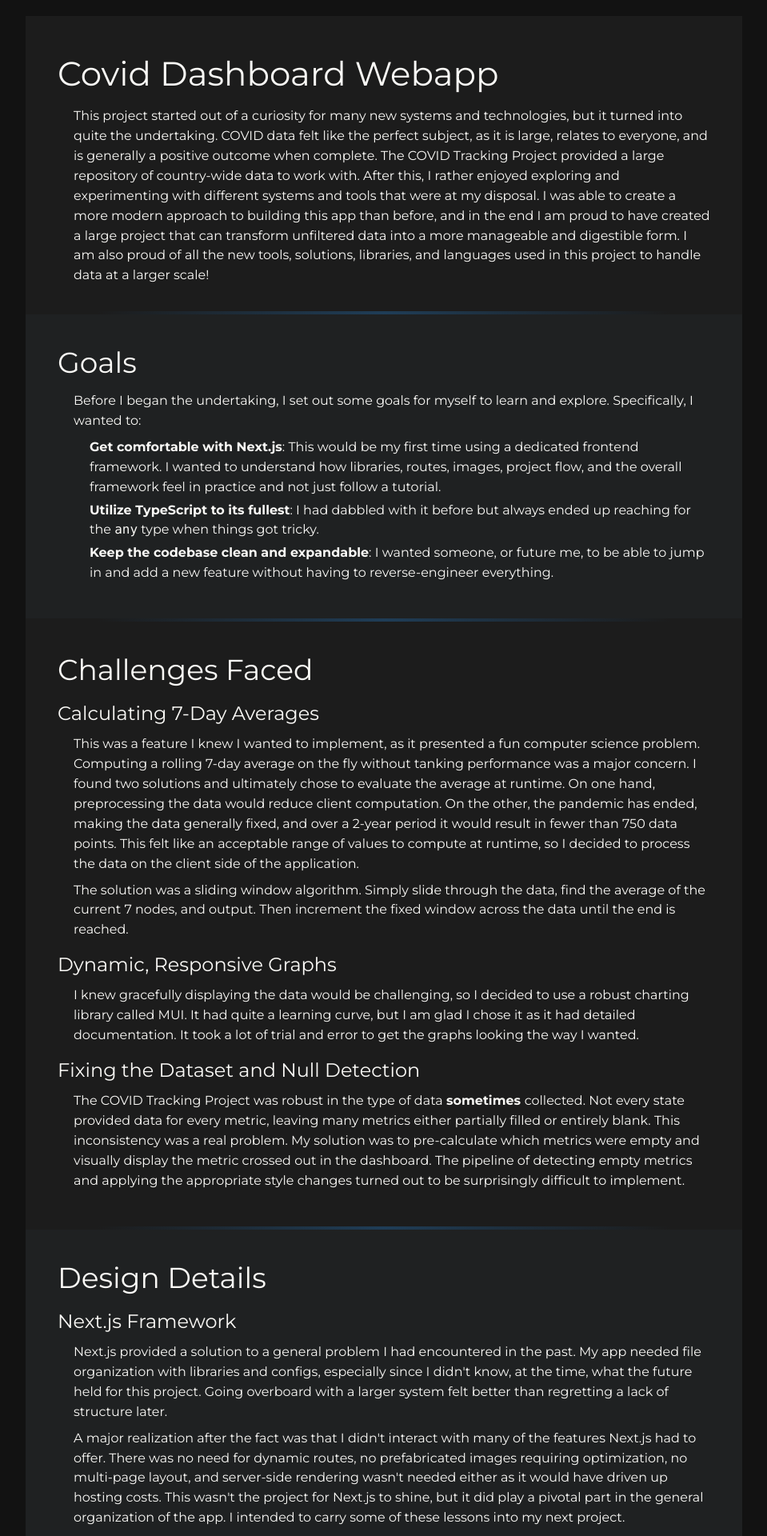
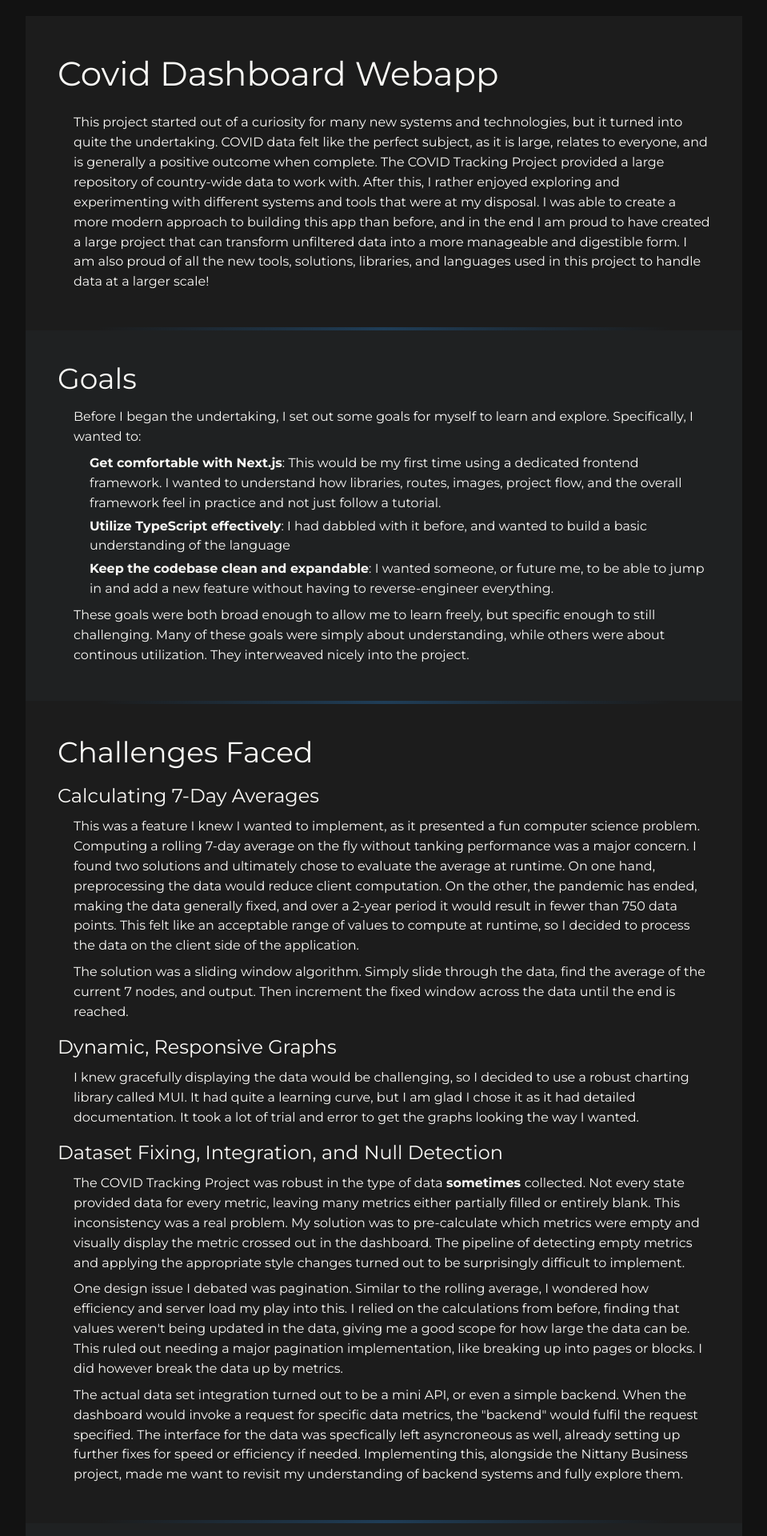
Before and after one commit to ehouse3/ehouse3.github.io, a Next.js app: page /projects/covid-dashboard in a window 1280 px wide. Shown: the part 160-2080 px from the top of the page at 80% size, without its empty margins (160-1119 px from the left). Built offline with nearby package versions, Linux system fonts and the light colour scheme; some icons are missing.

Commit message:
Cleanup
Updated Covid page's content
Migrated About sections in covid dashboard page and task management page to use SubSection component

```diff
--- a/app/projects/covid-dashboard/page.tsx
+++ b/app/projects/covid-dashboard/page.tsx
@@ -4,21 +4,24 @@ export default function covidDashboard() {
   return (
     <div>
       <Section data-desc="about">
-        <h1 className="mb-2">Covid Dashboard Webapp</h1>
-        <p className="ml-5">
-          This project started out of a curiosity for many new systems and
-          technologies, but it turned into quite the undertaking. COVID data
-          felt like the perfect subject, as it is large, relates to everyone,
-          and is generally a positive outcome when complete. The COVID Tracking
-          Project provided a large repository of country-wide data to work with.
-          After this, I rather enjoyed exploring and experimenting with
-          different systems and tools that were at my disposal. I was able to
-          create a more modern approach to building this app than before, and in
-          the end I am proud to have created a large project that can transform
-          unfiltered data into a more manageable and digestible form. I am also
-          proud of all the new tools, solutions, libraries, and languages used
-          in this project to handle data at a larger scale!
-        </p>
+        <h1 className="mb-4">Covid Dashboard Webapp</h1>
+        <SubSection>
+          <p>
+            This project started out of a curiosity for many new systems and
+            technologies, but it turned into quite the undertaking. COVID data
+            felt like the perfect subject, as it is large, relates to everyone,
+            and is generally a positive outcome when complete. The COVID
+            Tracking Project provided a large repository of country-wide data to
+            work with. After this, I rather enjoyed exploring and experimenting
+            with different systems and tools that were at my disposal. I was
+            able to create a more modern approach to building this app than
+            before, and in the end I am proud to have created a large project
+            that can transform unfiltered data into a more manageable and
+            digestible form. I am also proud of all the new tools, solutions,
+            libraries, and languages used in this project to handle data at a
+            larger scale!
+          </p>
+        </SubSection>
       </Section>
 
       <Section title="Goals" alternate data-desc="goals">
@@ -35,9 +38,9 @@ export default function covidDashboard() {
               overall framework feel in practice and not just follow a tutorial.
             </p>
             <p>
-              <strong>Utilize TypeScript to its fullest</strong>: I had dabbled
-              with it before but always ended up reaching for the{" "}
-              <code>any</code> type when things got tricky.
+              <strong>Utilize TypeScript effectively</strong>: I had dabbled
+              with it before, and wanted to build a basic understanding of the
+              language
             </p>
             <p>
               <strong>Keep the codebase clean and expandable</strong>: I wanted
@@ -45,6 +48,12 @@ export default function covidDashboard() {
               without having to reverse-engineer everything.
             </p>
           </div>
+          <p>
+            These goals were both broad enough to allow me to learn freely, but
+            specific enough to still challenging. Many of these goals were
+            simply about understanding, while others were about continous
+            utilization. They interweaved nicely into the project.
+          </p>
         </SubSection>
       </Section>
 
@@ -79,9 +88,8 @@ export default function covidDashboard() {
           </p>
         </SubSection>
 
-        <SubSection title="Fixing the Dataset and Null Detection">
+        <SubSection title="Dataset Fixing, Integration, and Null Detection">
           <p>
-            {/* Include note about pagination of data */}
             The COVID Tracking Project was robust in the type of data{" "}
             <strong>sometimes </strong>collected. Not every state provided data
             for every metric, leaving many metrics either partially filled or
@@ -90,6 +98,25 @@ export default function covidDashboard() {
             the metric crossed out in the dashboard. The pipeline of detecting
             empty metrics and applying the appropriate style changes turned out
             to be surprisingly difficult to implement.
+          </p>
+          <p>
+            One design issue I debated was pagination. Similar to the rolling
+            average, I wondered how efficiency and server load my play into
+            this. I relied on the calculations from before, finding that values
+            weren&apos;t being updated in the data, giving me a good scope for
+            how large the data can be. This ruled out needing a major pagination
+            implementation, like breaking up into pages or blocks. I did however
+            break the data up by metrics.
+          </p>
+          <p>
+            The actual data set integration turned out to be a mini API, or even
+            a simple backend. When the dashboard would invoke a request for
+            specific data metrics, the &quot;backend&quot; would fulfil the
+            request specified. The interface for the data was specfically left
+            asyncroneous as well, already setting up further fixes for speed or
+            efficiency if needed. Implementing this, alongside the Nittany
+            Business project, made me want to revisit my understanding of
+            backend systems and fully explore them.
           </p>
         </SubSection>
       </Section>
@@ -120,10 +147,10 @@ export default function covidDashboard() {
             React&apos;s functions, state management, hooks, and components
             assisted greatly in the flow of the application. Its close
             integration with HTML streamlined production as well. Without
-            React&apos;s state management, it would have been nearly impossible
-            to create a smoothly functioning dashboard. Adding, removing, and
-            rearranging objects on the dashboard was made much simpler with
-            state. However, similar to Next.js, only scratching the surface of
+            React&apos;s state management system, it would have been nearly
+            impossible to create a smoothly functioning dashboard. Adding,
+            removing, and rearranging objects on the dashboard was made much
+            simpler. However, similar to Next.js, only scratching the surface of
             React left me wanting to explore more of what it had to offer.
           </p>
           <p>
@@ -135,7 +162,8 @@ export default function covidDashboard() {
             more about the language, and use it in a more powerful way. It was
             helpful as well for completing logic intensive sections, like
             parsing the data and creating the sliding window algorithm. Through
-            this project, I felt significantly more comfortable using TypeScript
+            this project, I felt significantly more comfortable using
+            TypeScript.
           </p>
         </SubSection>
 
--- a/app/projects/task-manager/page.tsx
+++ b/app/projects/task-manager/page.tsx
@@ -4,19 +4,20 @@ export default function taskManager() {
   return (
     <div>
       <Section data-desc="about">
-        <h1 className="mb-2">Task Management Application</h1>
-        <h4 className="mb-1">Authenticated Full Stack Organization Tool</h4>
-        <p className="ml-5">
-          Whereas my previous projects focused on the content, this project
-          focused almost solely on the delivery and technical features of making
-          the app. This project was a major step up from my previous ones. It
-          started as an app focused around organization and managing tasks /
-          projects with dates, then quickly diverted because I wanted to
-          experiment with features of the frameworks and libraries I was using.
-          While I felt comfortable using Next.js, and had experience creating
-          backend systems in the past, I wanted to really utilize the frameworks
-          to their fullest.
-        </p>
+        <h1 className="mb-4">Task Management Application</h1>
+        <SubSection title="Authenticated Full Stack Organization Tool">
+          <p>
+            Whereas my previous projects focused on the content, this project
+            focused almost solely on the delivery and technical features of
+            making the app. This project was a major step up from my previous
+            ones. It started as an app focused around organization and managing
+            tasks / projects with dates, then quickly diverted because I wanted
+            to experiment with features of the frameworks and libraries I was
+            using. While I felt comfortable using Next.js, and had experience
+            creating backend systems in the past, I wanted to really utilize the
+            frameworks to their fullest.
+          </p>
+        </SubSection>
       </Section>
 
       <Section title="Goals" alternate data-desc="goals">
```
